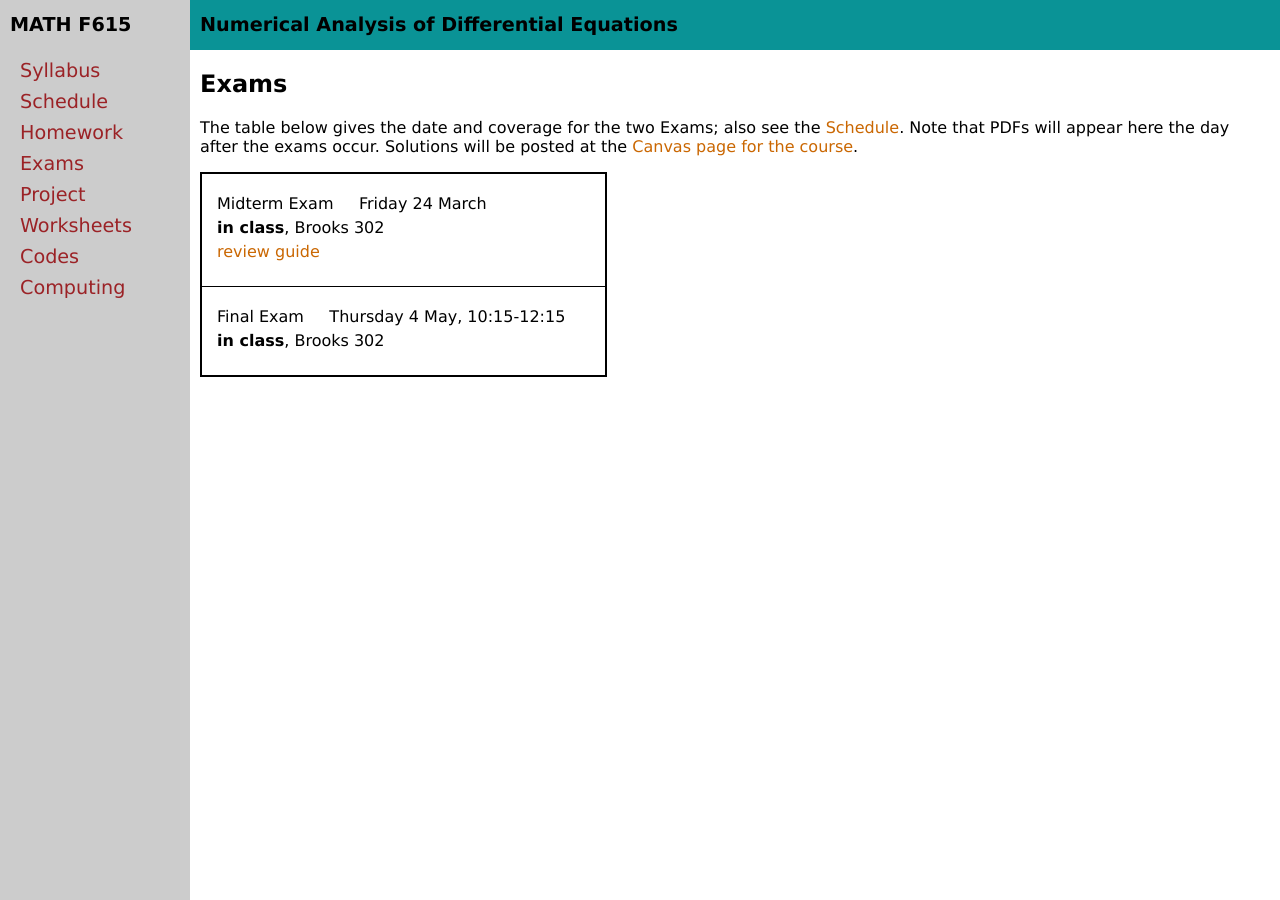
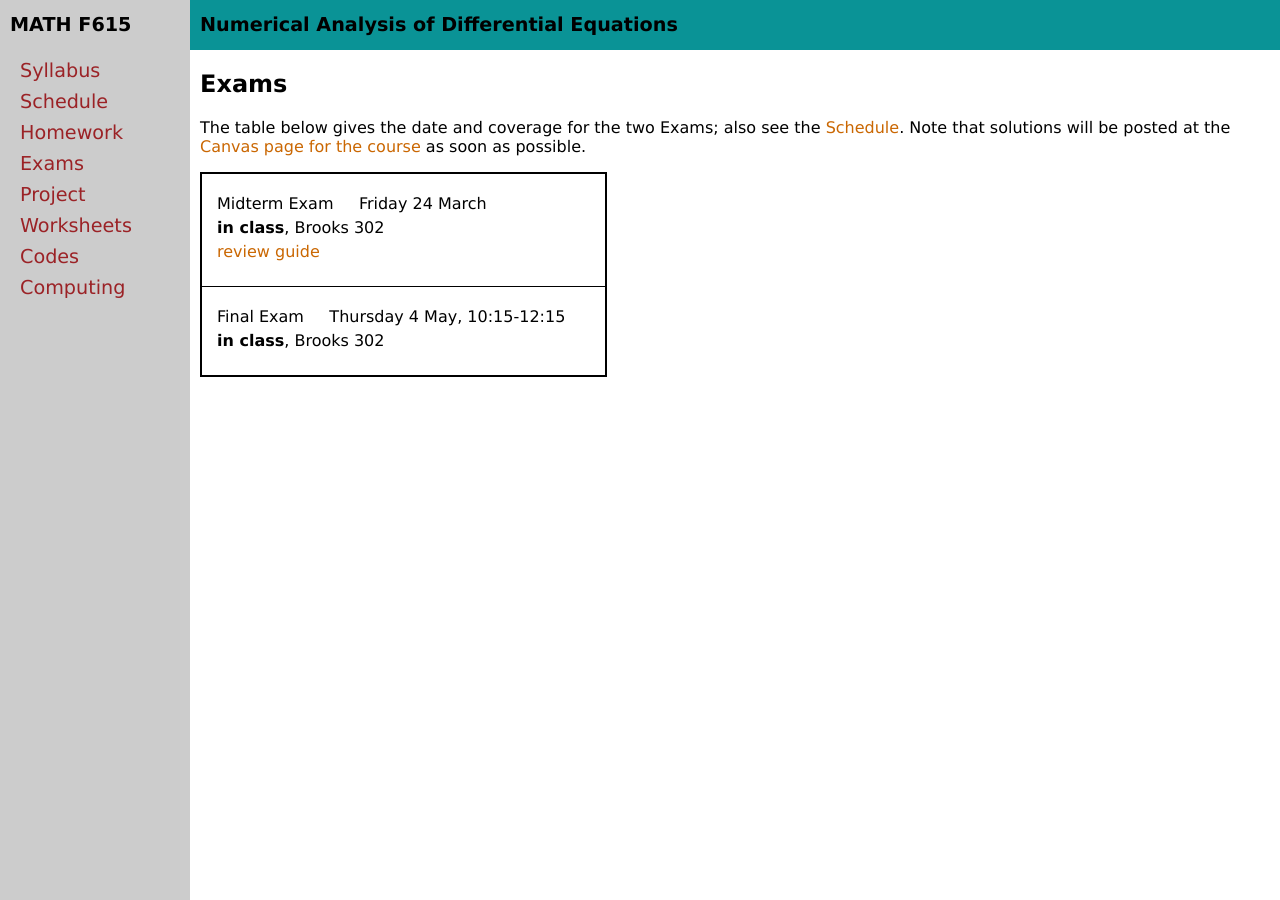
Before and after one commit to bueler/nade, a Jekyll site: the page built from exams.md, in a window 1280 px wide. Built offline with Jekyll 4.4.1, drawn with Linux system fonts in a browser that asks for light colours.

Commit message:
change language about exam solutions

```diff
--- a/exams.md
+++ b/exams.md
@@ -5,7 +5,7 @@
 
 ## Exams
 
-The table below gives the date and coverage for the two Exams; also see the [Schedule](assets/general/S23/schedule.pdf).  Note that PDFs will appear here the day after the exams occur.  Solutions will be posted at the [Canvas page for the course](https://canvas.alaska.edu/courses/13208).
+The table below gives the date and coverage for the two Exams; also see the [Schedule](assets/general/S23/schedule.pdf).  Note that solutions will be posted at the [Canvas page for the course](https://canvas.alaska.edu/courses/13208) as soon as possible.
 
 {% include exam_table.md  data=site.data.exams %}
 
```
